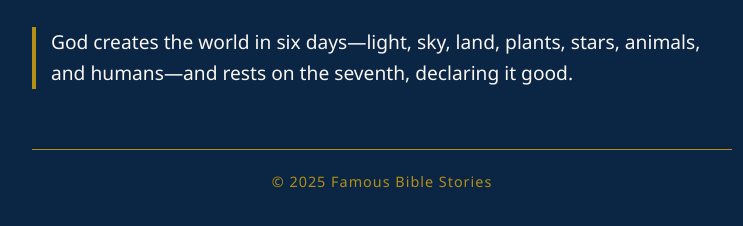
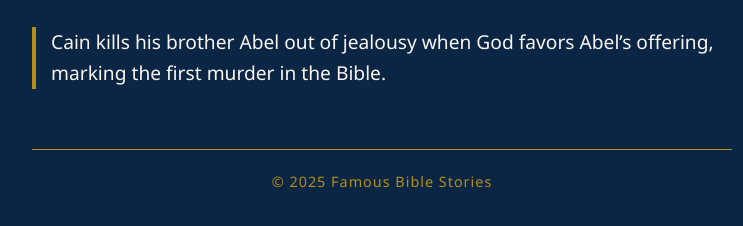
Before and after one commit to redheadliterature/Bible-Camp, a plain HTML site: page cain-and-abel.html in a window 1280 px wide. Shown: the part 192-418 px from the top of the page, without its empty margins (258-1001 px from the left). Drawn offline with Linux system fonts and the light colour scheme.

Commit message:
Update cain-and-abel.html

```diff
--- a/cain-and-abel.html
+++ b/cain-and-abel.html
@@ -63,7 +63,7 @@
     </nav>
   </header>
   <section class="summary">
-    <p>God creates the world in six days—light, sky, land, plants, stars, animals, and humans—and rests on the seventh, declaring it good.</p>
+    <p>Cain kills his brother Abel out of jealousy when God favors Abel’s offering, marking the first murder in the Bible.</p>
   </section>
   <footer>
     &copy; 2025 Famous Bible Stories
```
